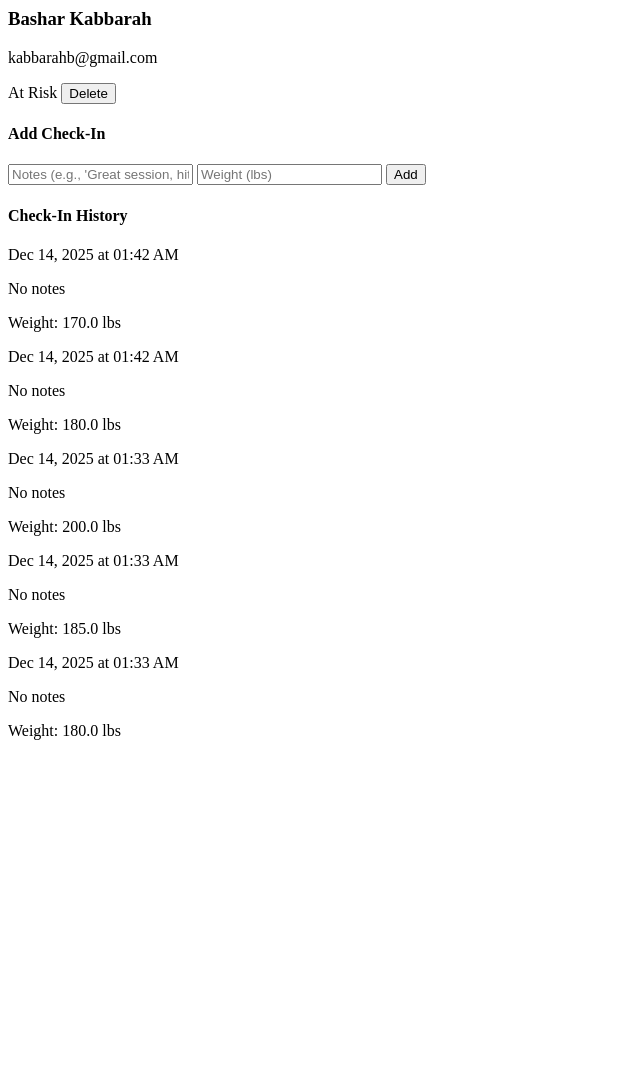
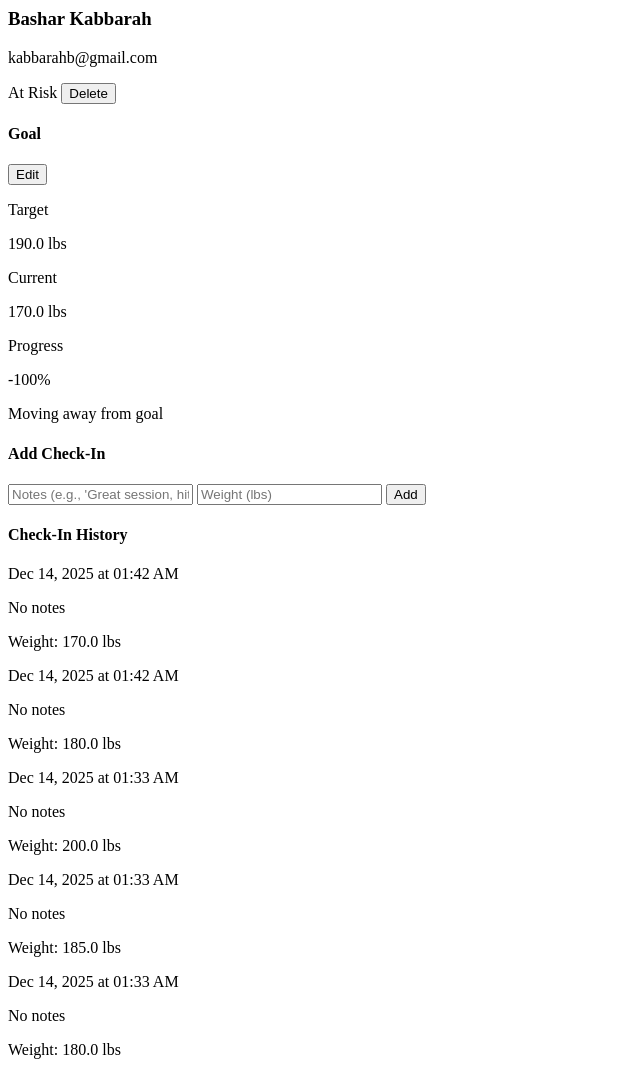
Before and after one commit to bkabbarah/coachkit, a FastAPI app: page /client/1 in a window 1280 px wide. Shown: the whole page, without its empty margins (0-640 px from the left). Before the commit the page ends 740 px from the top, so only its background shows below. Run offline with FastAPI, Linux system fonts and the light colour scheme; data comes from the database, SQL or seed files in the repository; both versions use the stored data as it was after the commit.

Commit message:
add goals with progress tracking and status colors

```diff
--- a/main.py
+++ b/main.py
@@ -71,9 +71,9 @@
 @app.post("/client/{client_id}/checkin")
 async def create_checkin(
     request: Request,
-    client_id = int,
+    client_id: int,
     note: str = Form(""),
-    weight: int = Form(None),
+    weight: float = Form(None),
     db: AsyncSession = Depends(get_db)
 ):
     checkin = CheckIn(client_id=client_id, note=note, weight=weight)
@@ -87,10 +87,14 @@
     await db.commit()
     await db.refresh(checkin)
 
-    return templates.TemplateResponse("partials/checkin_item.html", {
+    response = templates.TemplateResponse("partials/checkin_item.html", {
         "request": request,
         "checkin": checkin
     })
+
+    response.headers["HX-Trigger"] = "checkinAdded"
+    return response
+
 
 @app.get("/clients/search")
 async def search_clients(request: Request, q: str = "", db: AsyncSession = Depends(get_db)):
@@ -136,3 +140,50 @@
 @app.get("/modal/close")
 async def close_modal():
     return HTMLResponse("")
+
+@app.get("/client/{client_id}/edit-goal")
+async def edit_goal_form(request: Request, client_id: int, db: AsyncSession = Depends(get_db)):
+    result = await db.execute(
+        select(Client).where(Client.id == client_id)
+    )
+    client = result.scalar_one_or_none()
+
+    return templates.TemplateResponse("partials/edit_goal.html", {
+        "request": request,
+        "client": client
+    })
+
+@app.get("/client/{client_id}/goal")
+async def get_goal(request: Request, client_id: int, db: AsyncSession = Depends(get_db)):
+    result = await db.execute(
+        select(Client).where(Client.id == client_id).options(selectinload(Client.checkins))
+    )
+    client = result.scalar_one_or_none()
+
+    return templates.TemplateResponse("partials/goal_display.html", {
+        "request": request,
+        "client": client
+    })
+
+@app.put("/client/{client_id}/goal")
+async def update_goal(
+    request: Request,
+    client_id: int,
+    goal_weight: float = Form(None),
+    notes: str = Form(""),
+    db: AsyncSession = Depends(get_db)
+):
+    result = await db.execute(
+        select(Client).where(Client.id == client_id).options(selectinload(Client.checkins))
+    )
+    client = result.scalar_one_or_none()
+
+    client.goal_weight = goal_weight
+    client.notes = notes
+    await db.commit()
+    await db.refresh(client)
+
+    return templates.TemplateResponse("partials/goal_display.html", {
+        "request": request,
+        "client": client
+    })
--- a/models.py
+++ b/models.py
@@ -14,6 +14,10 @@
     last_checkin = Column(DateTime, default=datetime.utcnow)
     status = Column(String, default="on_track")
 
+    #goals
+    goal_weight = Column(Float)
+    notes = Column(Text)
+
     checkins = relationship("CheckIn", back_populates="client", order_by="desc(CheckIn.created_at)", cascade="all, delete-orphan")
 
     def days_since_checkin(self):
@@ -25,6 +29,52 @@
     def is_at_risk(self, threshold_days=5):
         return self.days_since_checkin() >= threshold_days
 
+    def current_weight(self):
+        # get most recent weight from checkins
+        for checkin in self.checkins:
+            if checkin.weight:
+                return checkin.weight
+        return None
+
+    def goal_progress(self):
+        """Calculate progress toward goal weight (can be negative or over 100)"""
+        current = self.current_weight()
+        if not current or not self.goal_weight:
+            return None
+
+        # Find starting weight (oldest check-in with weight)
+        starting = None
+        for checkin in reversed(self.checkins):
+            if checkin.weight:
+                starting = checkin.weight
+                break
+
+        if not starting:
+            return None
+
+        # If only one check-in, that's both start and current
+        if starting == current:
+            return 0
+
+        # If starting equals goal, we're done
+        if starting == self.goal_weight:
+            return 100
+
+        # Calculate how far goal is from starting point
+        total_distance = abs(starting - self.goal_weight)
+
+        # Calculate how far current is from starting point, in the right direction
+        # Positive means moving toward goal, negative means moving away
+        if self.goal_weight < starting:
+            # Losing weight goal: progress is positive when current < starting
+            current_distance = starting - current
+        else:
+            # Gaining weight goal: progress is positive when current > starting
+            current_distance = current - starting
+
+        progress = (current_distance / total_distance) * 100
+        return progress
+
 class CheckIn(Base):
     __tablename__ = "checkins"
 
--- a/templates/partials/client_detail.html
+++ b/templates/partials/client_detail.html
@@ -21,7 +21,76 @@
         </div>
     </div>
 
-    <h4 class="font-semibold mb-2 mt-6">Add Check-In</h4>
+    <!-- Goal Section -->
+    <div class="border-t pt-4 mt-4">
+        <div class="flex justify-between items-center mb-2">
+            <h4 class="font-semibold">Goal</h4>
+            <button
+                hx-get="/client/{{ client.id }}/edit-goal"
+                hx-target="#goal-section"
+                hx-swap="innerHTML"
+                class="text-blue-600 hover:text-blue-800 text-sm"
+            >
+                Edit
+            </button>
+        </div>
+        <div id="goal-section"
+            hx-get="/client/{{ client.id }}/goal"
+            hx-trigger="checkinAdded from:body"
+        >
+            {% if client.goal_weight %}
+                <div class="flex gap-8 mb-2">
+                    <div>
+                        <p class="text-sm text-gray-500">Target</p>
+                        <p class="font-medium">{{ client.goal_weight }} lbs</p>
+                    </div>
+                    <div>
+                        <p class="text-sm text-gray-500">Current</p>
+                        <p class="font-medium">{{ client.current_weight() or '—' }} lbs</p>
+                    </div>
+                    {% if client.goal_progress() is not none %}
+                    {% set progress = client.goal_progress() %}
+                    <div>
+                        <p class="text-sm text-gray-500">Progress</p>
+                        <div class="flex items-center gap-2">
+                            <div class="w-24 h-2 bg-gray-200 rounded-full overflow-hidden">
+                                {% if progress < 0 %}
+                                    <div class="h-2 bg-red-500 rounded-full" style="width: {{ [progress|abs, 100]|min }}%"></div>
+                                {% elif progress > 100 %}
+                                    <div class="h-2 bg-yellow-500 rounded-full" style="width: 100%"></div>
+                                {% else %}
+                                    <div class="h-2 bg-green-500 rounded-full" style="width: {{ progress }}%"></div>
+                                {% endif %}
+                            </div>
+                            {% if progress < 0 %}
+                                <span class="text-sm text-red-600">{{ progress|int }}%</span>
+                            {% elif progress > 100 %}
+                                <span class="text-sm text-yellow-600">{{ progress|int }}%</span>
+                            {% else %}
+                                <span class="text-sm">{{ progress|int }}%</span>
+                            {% endif %}
+                        </div>
+                        {% if progress < 0 %}
+                            <p class="text-xs text-red-600 mt-1">Moving away from goal</p>
+                        {% elif progress > 100 %}
+                            <p class="text-xs text-yellow-600 mt-1">Passed goal — check in with client</p>
+                        {% endif %}
+                    </div>
+                    {% endif %}
+                </div>
+            {% else %}
+                <p class="text-gray-500 text-sm">No goal set</p>
+            {% endif %}
+
+            {% if client.notes %}
+                <p class="text-gray-700 mt-2">{{ client.notes }}</p>
+            {% endif %}
+        </div>
+    </div>
+
+    <!-- Check-In Section -->
+    <div class="border-t pt-4 mt-4">
+        <h4 class="font-semibold mb-2">Add Check-In</h4>
         <form
             hx-post="/client/{{ client.id }}/checkin"
             hx-target="#checkins-list"
@@ -37,6 +106,7 @@
             >
             <input
                 type="number"
+                step="0.1"
                 name="weight"
                 placeholder="Weight (lbs)"
                 class="border rounded px-3 py-2 w-32"
@@ -66,3 +136,4 @@
             {% endif %}
         </div>
     </div>
+</div>
```
Also changed, not shown: templates/partials/edit_goal.html (added, +44 -0 lines), templates/partials/goal_display.html (added, +47 -0 lines), coachkit.db. Lines whose indentation alone changed are shown as unchanged.
